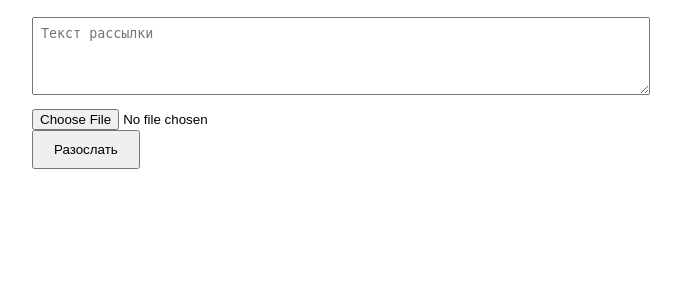
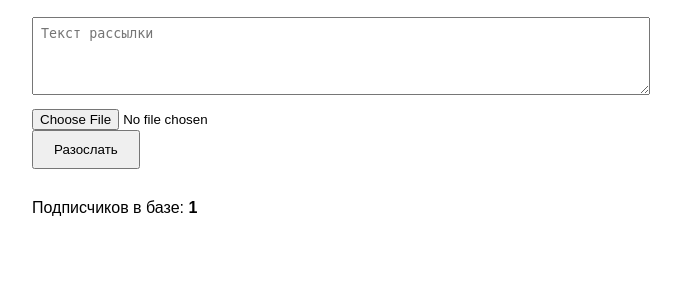
Before and after one commit to alexporoh/chatgpt-telegram-bot, a Flask app: template templates/admin.html in a window 1280 px wide. Shown: the part 328-628 px from the top of the page, without its empty margins (308-989 px from the left). Run offline with Flask 3, Linux system fonts and the light colour scheme; the template is opened without the code that fills it: most values are stand-ins (such as "Sample title", 1, 10 or a date in 2020); some libraries are stand-ins or nearby versions.

Commit message:
feat: show user count in admin interface

```diff
--- a/templates/admin.html
+++ b/templates/admin.html
@@ -29,5 +29,6 @@
             <button type="submit">Разослать</button>
         </form>
     </div>
+<p>Подписчиков в базе: <strong>{{ user_count }}</strong></p>
 </body>
 </html>
```
